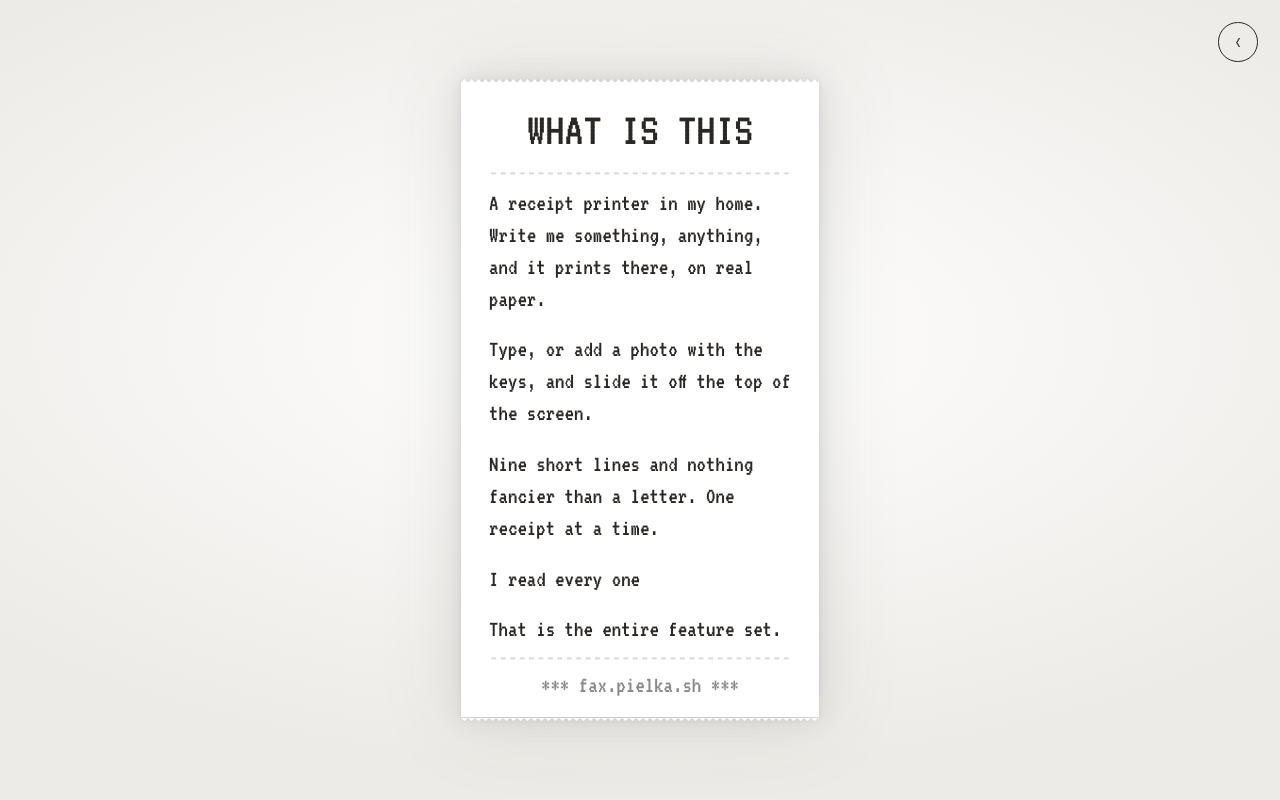
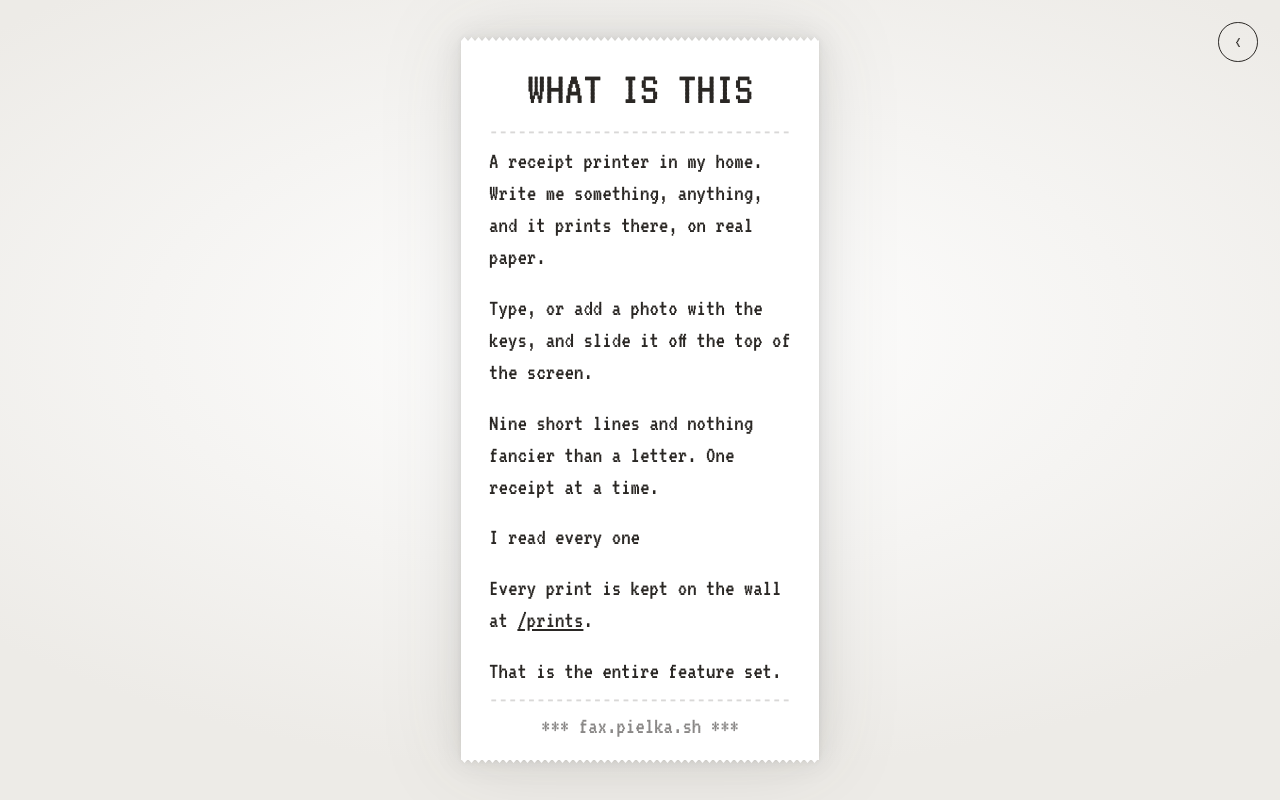
Before and after one commit to michal-pielka/fax, a website with bundled scripts: page frontend/index.html in a window 1280 px wide. Both pictures are taken after a click on the button "What is this?". Built offline with nearby package versions, Linux system fonts and the light colour scheme; files whose address does not match are found by name.

Commit message:
feat(frontend): mention the prints wall in the about dialog

```diff
--- a/frontend/index.html
+++ b/frontend/index.html
@@ -89,6 +89,7 @@
       <p>Type, or add a photo with the keys, and slide it off the top of the screen.</p>
       <p>Nine short lines and nothing fancier than a letter. One receipt at a time.</p>
 	  <p>I read every one</p>
+	  <p>Every print is kept on the wall at <a href="/prints">/prints</a>.</p>
 	  <p>That is the entire feature set.</p>
     </div>
     <div class="divider about-divider"></div>
--- a/frontend/styles.css
+++ b/frontend/styles.css
@@ -454,6 +454,8 @@
 
   .about .prose p { margin: 0 0 0.7em; }
   .about .prose p:last-child { margin-bottom: 0; }
+  /* The wall's address, underlined like a link on paper would be. */
+  .about .prose a { color: inherit; }
 
   .sr-only {
     position: absolute;
```
